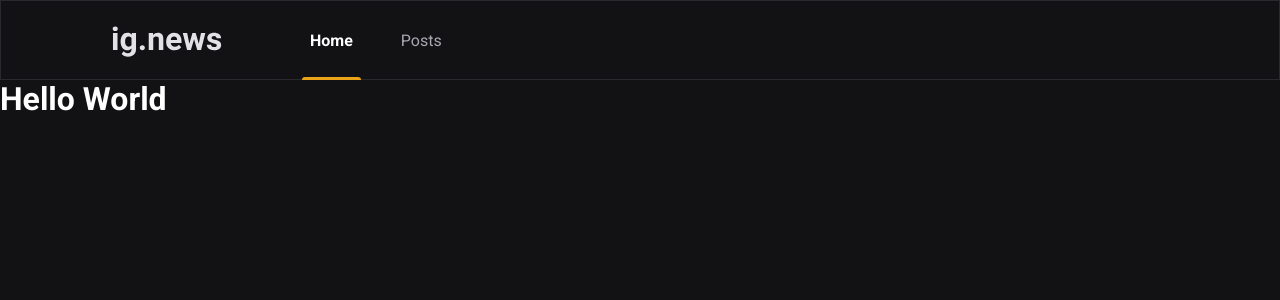
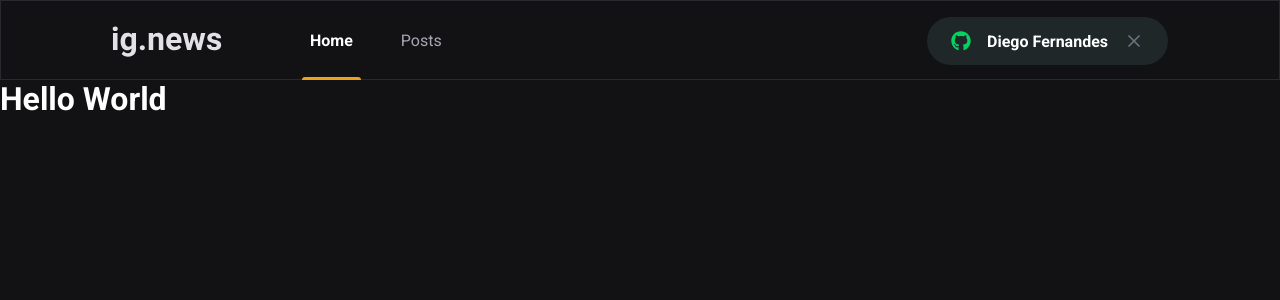
Before and after one commit to viniciusbls9/ignews, a Next.js app: page / in a window 1280 px wide. Shown: the top 300 px of the page. Built offline with nearby package versions, Linux system fonts and the light colour scheme.

Commit message:
feat: create SignInButton component

```diff
--- a/package.json
+++ b/package.json
@@ -12,6 +12,7 @@
     "next": "11.1.2",
     "react": "17.0.2",
     "react-dom": "17.0.2",
+    "react-icons": "^4.2.0",
     "sass": "^1.41.1"
   },
   "devDependencies": {
--- a/src/pages/components/Header/index.tsx
+++ b/src/pages/components/Header/index.tsx
@@ -1,3 +1,4 @@
+import { SignInButton } from '../SignInButton';
 import styles from './styles.module.scss';
 
 export function Header() {
@@ -11,6 +12,7 @@
           </a>
           <a href="">Posts</a>
         </nav>
+        <SignInButton />
       </div>
     </header>
   );
--- a/src/pages/components/Header/styles.module.scss
+++ b/src/pages/components/Header/styles.module.scss
@@ -50,4 +50,8 @@
       }
     }
   }
+
+  button {
+    margin-left: auto;
+  }
 }
--- /dev/null
+++ b/src/pages/components/SignInButton/index.tsx
@@ -0,0 +1,20 @@
+import { FaGithub } from 'react-icons/fa';
+import { FiX } from 'react-icons/fi';
+import styles from './styles.module.scss';
+
+export function SignInButton() {
+  const isUserLoggedIn = true;
+
+  return isUserLoggedIn ? (
+    <button type="button" className={styles.signInButton}>
+      <FaGithub color="#04d361" />
+      Diego Fernandes
+      <FiX color="#737380" className={styles.closeIcon} />
+    </button>
+  ) : (
+    <button type="button" className={styles.signInButton}>
+      <FaGithub color="#eba417" />
+      Sign in with Github
+    </button>
+  );
+}
--- /dev/null
+++ b/src/pages/components/SignInButton/styles.module.scss
@@ -0,0 +1,32 @@
+.signInButton {
+  height: 3rem;
+  border-radius: 3rem;
+  background: var(--gray-850);
+  border: 0;
+  padding: 0 1.5rem;
+
+  display: flex;
+  align-items: center;
+  justify-content: center;
+  color: var(--white);
+  font-weight: bold;
+
+  svg {
+    width: 20px;
+    height: 20px;
+  }
+
+  svg:first-child {
+    margin-right: 1rem;
+  }
+
+  svg.closeIcon {
+    margin-left: 1rem;
+  }
+
+  transition: filter 0.2s;
+
+  &:hover {
+    filter: brightness(0.8);
+  }
+}
--- a/src/styles/global.scss
+++ b/src/styles/global.scss
@@ -10,6 +10,7 @@
   --gray-100: #e1e1e6;
   --gray-300: #a8a8b3;
   --gray-800: #29292e;
+  --gray-850: #1f2729;
   --gray-900: #121214;
 
   --cyan-500: #61dafb;
```
Also changed, not shown: 1 other file (tests, documents, lock files or other folders).
